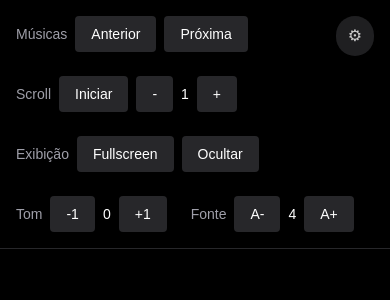
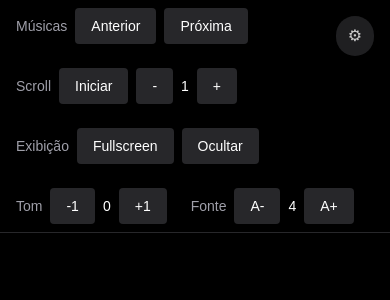
Before and after one commit to ngrutz/corunum-app, a Next.js app: page /palco in a window 390 px wide. Shown: the top 300 px of the page. Built offline with nearby package versions, Linux system fonts and the light colour scheme; no server answers.

Commit message:
feat: palco mobile improvements

```diff
--- a/app/palco/PalcoClient.tsx
+++ b/app/palco/PalcoClient.tsx
@@ -155,7 +155,7 @@ export default function PalcoClient() {
   ⚙
 </button>
   {mostrarControles && (
-  <div className="p-4 border-b border-zinc-800 flex flex-wrap gap-6 text-sm">
+  <div className="px-4 py-2 border-b border-zinc-800 flex flex-wrap gap-6 text-sm">
   <div className="flex items-center gap-2">
     <span className="text-zinc-400">Músicas</span>
 
@@ -263,7 +263,7 @@ export default function PalcoClient() {
     </div>
     )}
 
-      <div ref={containerRef} className="overflow-x-auto">
+      <div ref={containerRef} className="overflow-x-auto px-8 pt-6 pb-12">
         {musicaAtual && (
           <>
             <h1 className="text-3xl mb-8">{musicaAtual.titulo}</h1>
@@ -271,7 +271,7 @@ export default function PalcoClient() {
             <pre
               style={{ fontSize: `${fonte}rem` }}
               className={`whitespace-pre font-mono ${
-                mostrarCifras ? "leading-loose" : "leading-[0.95]"
+                mostrarCifras ? "leading-loose" : "leading-[1.2]"
               }`}
             >
               {mostrarCifras
```
